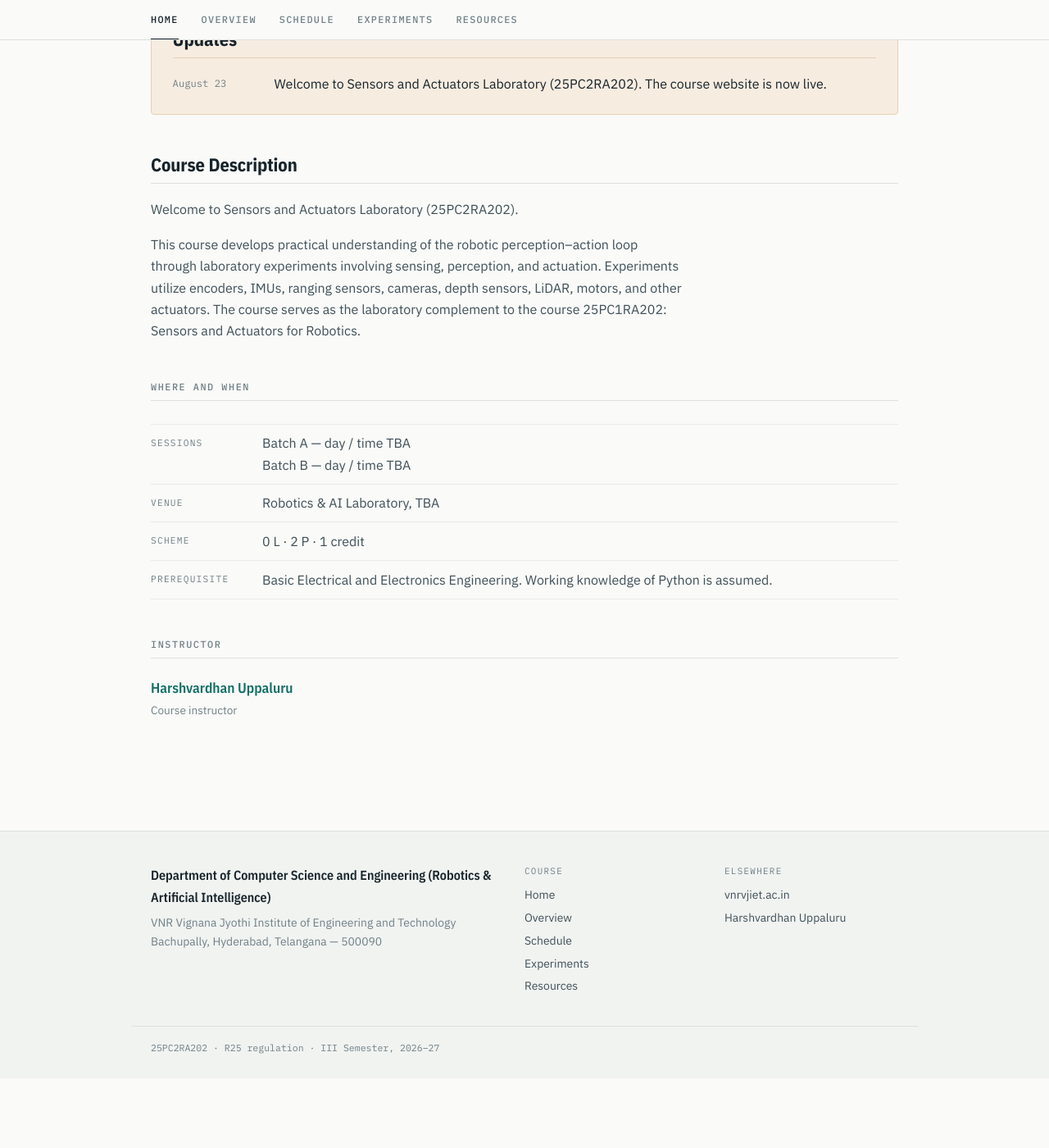
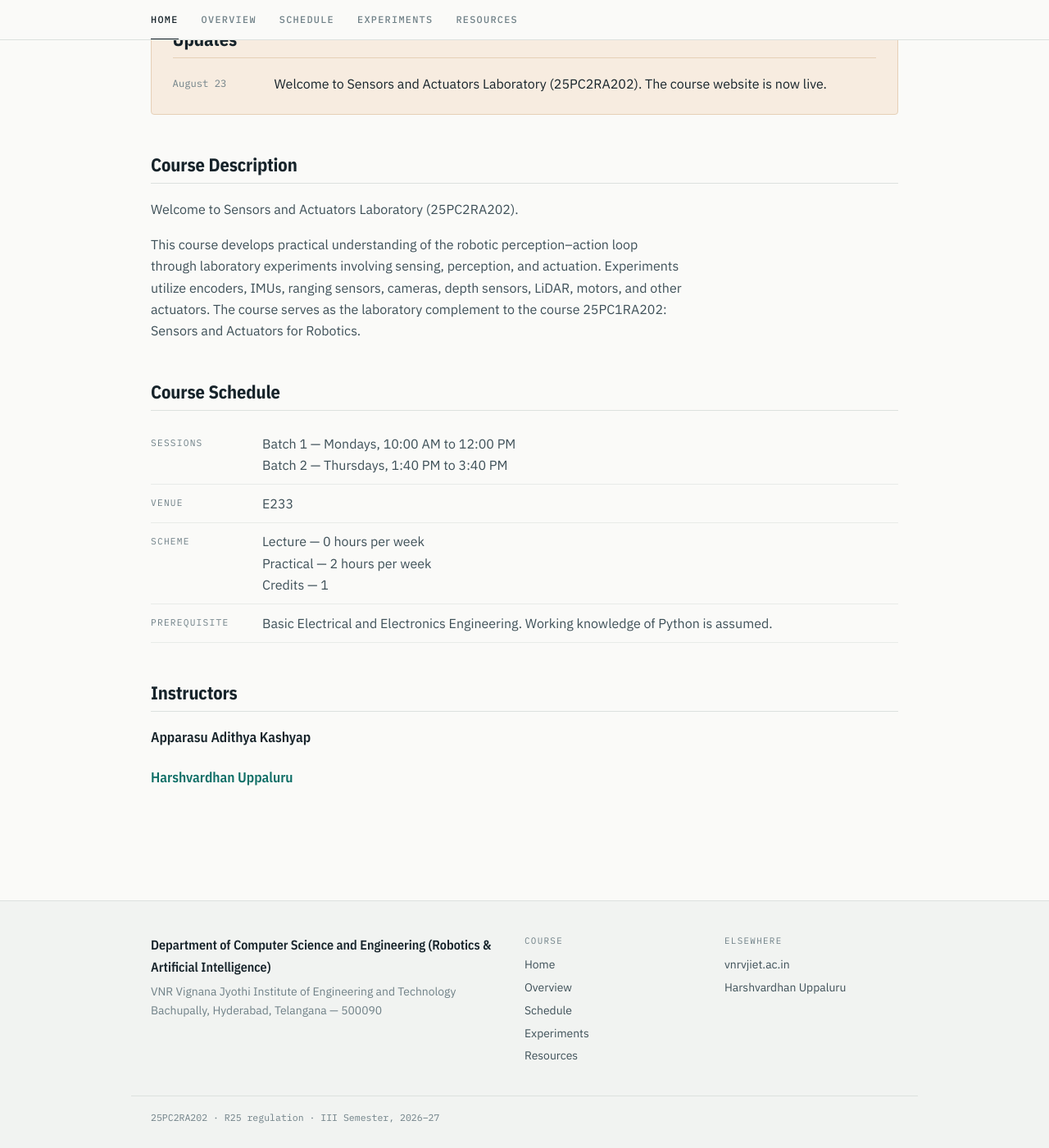
Before and after one commit to uhvardhan/sensors-actuators-lab, a Jekyll site: the page built from index.md, in a window 1280 px wide and 1400 px high, scrolled down 175 px. Shown: the whole window at 82% size. Built offline with Jekyll 4.4.1, drawn with Linux system fonts in a browser that asks for light colours; before the commit the page ends 1490 px from its top, so only the background shows below that.

Commit message:
Fill in the schedule, add a second instructor, promote both headings
Where and when -> Course Schedule, Instructor -> Instructors, both now
set with .section__title--lead so all four home sections match.

Real timetable: Batch 1 Mondays 10:00-12:00, Batch 2 Thursdays
1:40-3:40, in E233. Prerequisites unchanged.

Break the scheme onto three lines and spell the abbreviations out --
"0 L / 2 P / 1 credit" needs the R25 key to read, "Lecture / Practical
/ Credits" does not.

Instructors are Apparasu Adithya Kashyap and Harshvardhan Uppaluru, no
role label under either: the heading already says what they are. The
template still renders `role` when set, so it can come back per person.

Also drop the spec list's top margin and first row border after a lead
heading -- against the heading's own rule they were reading as an empty
row.

Co-Authored-By: Claude Opus 5 <noreply@anthropic.com>
Claude-Session: https://claude.ai/code/session_019icvzhAgnNWJ32j6aSJQQF

```diff
--- a/_data/course.yml
+++ b/_data/course.yml
@@ -16,11 +16,10 @@ teaching_scheme:
   practical: 2
   credits: 1
 
-# Timetable slot — fill in once the timetable is published.
 timings:
-  - "Batch A — day / time TBA"
-  - "Batch B — day / time TBA"
-venue: "Robotics & AI Laboratory, TBA"
+  - "Batch 1 — Mondays, 10:00 AM to 12:00 PM"
+  - "Batch 2 — Thursdays, 1:40 PM to 3:40 PM"
+venue: "E233"
 
 evaluation:
   - key: "D-D"
@@ -70,9 +69,16 @@ articulation:
     - id: "CO-4"
       values: ["3","3","3","2","3","2","1","2","2","2","3","3","3","3"]
 
+# `role` renders under the name only when it is non-empty. Both names sit under
+# the "Instructors" heading, so neither needs a label.
 instructors:
+  - name: "Apparasu Adithya Kashyap"
+    role: ""
+    url: ""
+    email: ""
+    photo: ""
   - name: "Harshvardhan Uppaluru"
-    role: "Course instructor"
+    role: ""
     url: "https://uhvardhan.github.io"
     email: ""
     photo: ""
--- a/_layouts/home.html
+++ b/_layouts/home.html
@@ -24,7 +24,7 @@ layout: default
 </section>
 
 <section class="section">
-  <h2 class="section__title">Where and when</h2>
+  <h2 class="section__title section__title--lead">Course Schedule</h2>
   <dl class="specs">
     <div class="specs__row">
       <dt>Sessions</dt>
@@ -40,7 +40,13 @@ layout: default
     </div>
     <div class="specs__row">
       <dt>Scheme</dt>
-      <dd>{{ c.teaching_scheme.lecture }} L · {{ c.teaching_scheme.practical }} P · {{ c.teaching_scheme.credits }} credit</dd>
+      <dd>
+        <ul class="bare">
+          <li>Lecture — {{ c.teaching_scheme.lecture }} hours per week</li>
+          <li>Practical — {{ c.teaching_scheme.practical }} hours per week</li>
+          <li>Credits — {{ c.teaching_scheme.credits }}</li>
+        </ul>
+      </dd>
     </div>
     <div class="specs__row">
       <dt>Prerequisite</dt>
@@ -50,7 +56,7 @@ layout: default
 </section>
 
 <section class="section">
-  <h2 class="section__title">Instructor</h2>
+  <h2 class="section__title section__title--lead">Instructors</h2>
   <ul class="people">
     {%- for p in c.instructors -%}
     <li class="person">
@@ -61,7 +67,7 @@ layout: default
         <p class="person__name">
           {%- if p.url and p.url != "" -%}<a href="{{ p.url }}">{{ p.name }}</a>{%- else -%}{{ p.name }}{%- endif -%}
         </p>
-        <p class="person__role">{{ p.role }}</p>
+        {%- if p.role and p.role != "" -%}<p class="person__role">{{ p.role }}</p>{%- endif -%}
         {%- if p.email and p.email != "" -%}
         <p class="person__role"><a href="mailto:{{ p.email }}">{{ p.email }}</a></p>
         {%- endif -%}
--- a/assets/css/style.css
+++ b/assets/css/style.css
@@ -490,6 +490,12 @@ tbody tr:hover td { background: rgba(22, 35, 42, .022); }
 
 .specs { margin: 1.75rem 0 0; }
 
+/* Straight after a lead heading, the heading's own rule already separates the
+   two — the spec list's top margin and first row border just read as an empty
+   row between two lines. */
+.section__title--lead + .specs { margin-top: 0; }
+.section__title--lead + .specs .specs__row:first-child { border-top: 0; }
+
 .specs__row {
   display: grid;
   grid-template-columns: 7.5rem 1fr;
```
